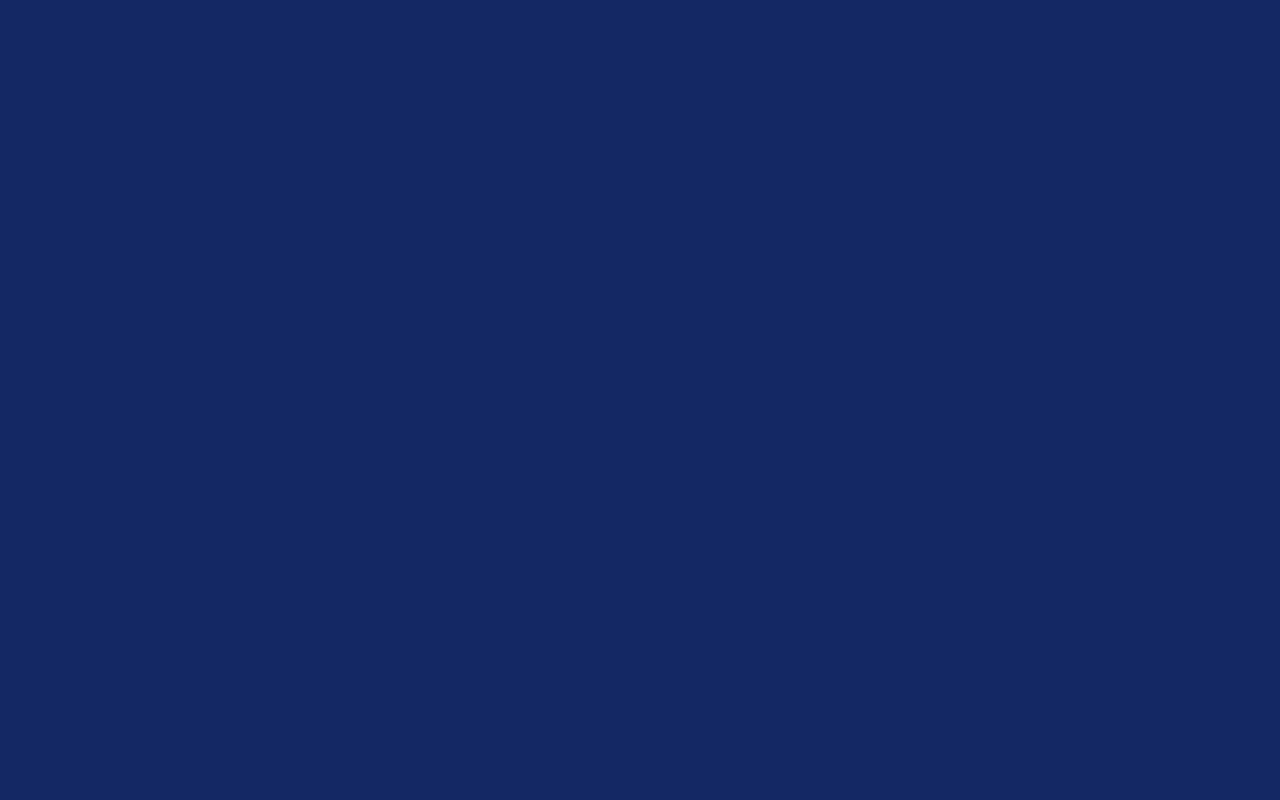
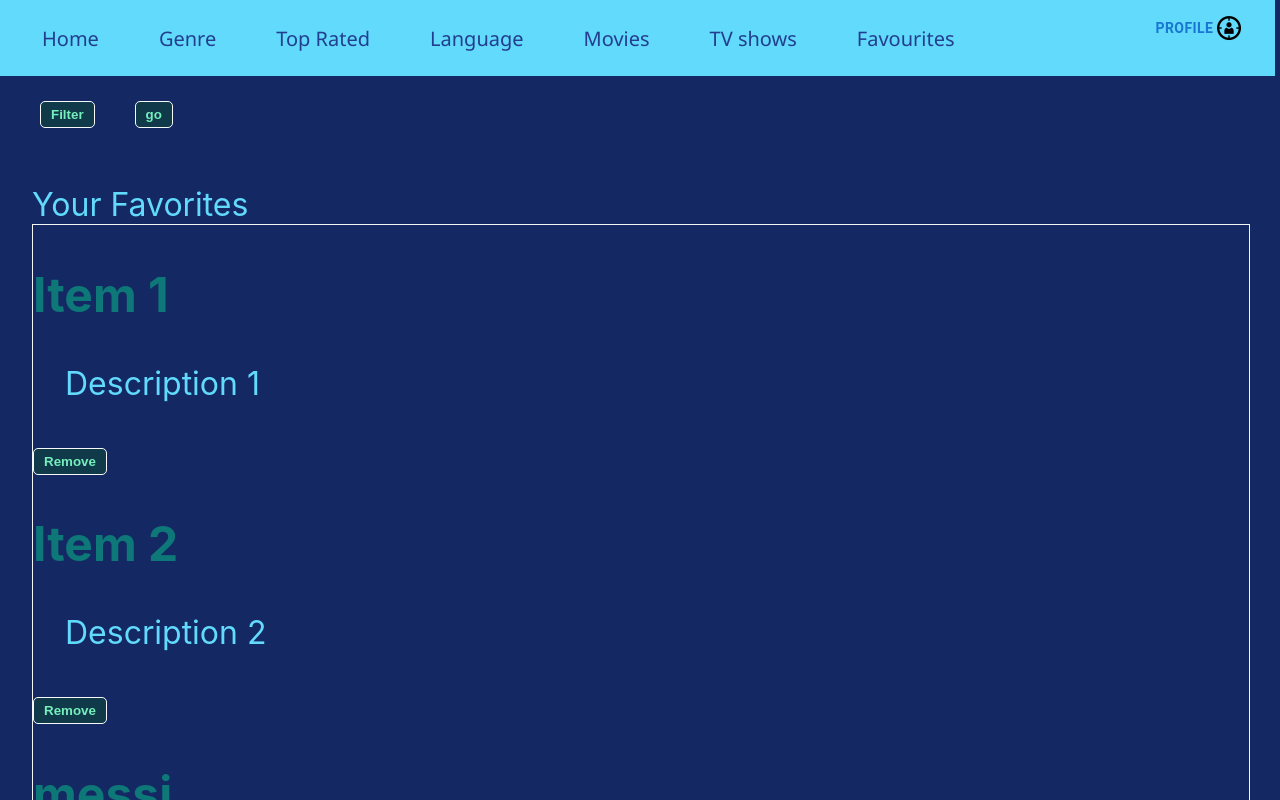
Before and after one commit to dCUBExBYdtCUBE/MOVIEHUB, a React (Create React App) app: page /favourite in a window 1280 px wide. Before the commit this address had no page. Shown: the top 800 px of the page. Built offline with nearby package versions, Linux system fonts and the light colour scheme.

Commit message:
added a favourites page

```diff
--- a/src/App.js
+++ b/src/App.js
@@ -2,7 +2,7 @@ import './App.css';
 import './search.css';
 import React from 'react';
 import bg from "./img/background.jpg";
-import {useState} from 'react'
+import {useState,useEffect} from 'react'
 import Box from '@mui/material/Box';
 import {BoxComponent} from './login';
 import TextField from '@mui/material/TextField';
@@ -13,8 +13,11 @@ function MyApp(){
     const [textInput, setTextInput] = useState('');
     const handleTextInputChange=(event)=>{
         setTextInput(event.target.value);
+    }
+
+    useEffect(() => {
         console.log(textInput)
-    }
+    }, [textInput]);
 
     return(
 
@@ -51,7 +54,7 @@ function MyApp(){
                                 /></div>
 
 
-                    <div><SrButton/></div>
+                    <div>{textInput&&<SrButton textInput={textInput}/>}</div>
 
                 </div>
 
--- /dev/null
+++ b/src/fav.css
@@ -0,0 +1,35 @@
+div.wrapper{
+    margin-left: 40px;
+    margin-right: auto;
+    width: fit-content;
+    border: hidden;
+}
+
+div.in{
+    margin-right: auto;
+    width: 50rem;
+    border-color:  #84d4f1;
+    border-width: 0.7rem;
+    border-radius: 2rem;
+    color: #84d4f1;
+}
+
+a{
+    color: #84d4f1;
+    text-align:right;
+}
+
+button.search{
+    border: 1px solid #f7f9f8;
+    /* background: transparent; */
+    /* margin-left: 75rem; */
+    margin-left:auto;
+    margin-right:10px;
+    border-radius: 5px;
+    padding: 5px 10px;
+    cursor: pointer;
+    transition: all 0.2s ease-in-out;
+    color: rgb(117, 239, 188);
+    font-weight: bold;
+    background-color: rgb(16, 58, 74);
+  }
--- /dev/null
+++ b/src/fav_page.js
@@ -0,0 +1,41 @@
+import React, { useState } from 'react';
+import ToggleDiv from './button';
+import MyComponent from './result';
+import Navbar from './navbar';
+
+function FavoritePage() {
+  const [data, setData] = useState([
+    { id: 1, title: 'Item 1', description: 'Description 1' },
+    { id: 2, title: 'Item 2', description: 'Description 2' },
+    { id: 3, title: 'messi', description:'Description 3'}
+    // Add more items as needed
+  ]);
+
+  const handleRemoveFromFavorites = (id) => {
+    const updatedData = data.filter((item) => item.id !== id);
+    setData(updatedData);
+  };
+
+  return (
+    <div>
+      <Navbar />
+      <ToggleDiv />
+      <p>
+        Your Favorites
+        <div className="wrapper">
+          {data.map((item) => (
+            <MyComponent
+            key={item.id}
+            id={item.id}
+            data={item}
+            removeFromFavorites={handleRemoveFromFavorites}
+            isFavoritesPage={true}
+          />
+          ))}
+        </div>
+      </p>
+    </div>
+  );
+}
+
+export default FavoritePage;
--- a/src/find.js
+++ b/src/find.js
@@ -6,7 +6,11 @@ import {useState} from 'react'
 import ToggleDiv  from './button.js';
 import Pagination from './pagination';
 import MyComponent from './result';
+import { useLocation } from 'react-router-dom';
 function Find() {
+  const location = useLocation();
+  const searchParams = new URLSearchParams(location.search);
+  const textInput = searchParams.get('search');
   const [data, setData] = useState([
     { id: 1, name: 'John Doe', age: 25 },
     { id: 2, name: 'Jane Smith', age: 30 },
@@ -20,7 +24,7 @@ function Find() {
     <div >
       <Navbar/>
       <ToggleDiv/>
-      <p>Search results for [insert search]<br></br><br></br>
+      <p>Search results for "{textInput}"<br></br><br></br>
        <Pagination
         data={data}
         RenderComponent={MyComponent}
--- a/src/index.js
+++ b/src/index.js
@@ -5,6 +5,7 @@ import MyApp from './App';
 import reportWebVitals from './reportWebVitals';
 import { BrowserRouter as Router,Route,Routes } from 'react-router-dom';
 import Find from './find';
+import FavoritePage from './fav_page';
 const root = ReactDOM.createRoot(document.getElementById('root'));
 root.render(
   <React.StrictMode>
@@ -13,6 +14,7 @@ root.render(
         <Route path="/react-gh-pages" element={<MyApp />} />
 
         <Route path="/find" element={<Find />} />
+        <Route path="/favourite" element={<FavoritePage/>}/>
       </Routes>
       </Router></React.StrictMode>
 );
--- a/src/navbar.js
+++ b/src/navbar.js
@@ -10,6 +10,10 @@ function Navbar() {
     // 👇️ navigate programmatically
     navigate('/react-gh-pages');
   };
+
+  const handleClickfav=()=>{
+    navigate('/favourite');
+  }
   return (
 
     <div>
@@ -68,7 +72,7 @@ function Navbar() {
 
         <li><a
           className="App-link"
-          href="https://reactjs.org"
+          onClick={handleClickfav}
           target="_blank"
           rel="noopener noreferrer"
         >Favourites
--- a/src/result.js
+++ b/src/result.js
@@ -1,10 +1,13 @@
 import React from 'react'
+function MyComponent({ id, data, removeFromFavorites, isFavoritesPage }) {
 
-function MyComponent({ data }) {
     return (
       <div>
         <h2>{data.title}</h2>
         <p>{data.description}</p>
+        {isFavoritesPage && (
+        <button className='search' onClick={() => removeFromFavorites(id)}>Remove</button>
+      )}
       </div>
     );
   }
--- a/src/searchbutton.js
+++ b/src/searchbutton.js
@@ -1,24 +1,25 @@
 import React from 'react';
 import {useNavigate} from 'react-router-dom';
 import Button from '@mui/material/Button';
-export default function SrButton() {
+import Find from './find';
+export default function SrButton(props) {
     const navigate = useNavigate();
-
+    const {textInput}=props;
     const handleClick = () => {
       // 👇️ navigate programmatically
-      navigate('/find');
+      navigate(`/find?search=${textInput}`);
     };
 
     return (
         <div style={{marginTop:"-900px", paddingLeft:"470px"}} >
         <Button variant="contained"
             onClick={handleClick}
+            textInput={textInput}
             style={{maxHeight: '55px' ,
                 minHeight:'55px' ,
                 maxWidth:'300px',
                 minWidth:'300px'}}
-                >SEARCH!</Button>
-
+                > SEARCH!</Button>
     </div>
     );
   }
--- /dev/null
+++ b/src/utils.js
@@ -0,0 +1,6 @@
+import React from "react";
+
+// utils.js
+export function removeFromFavorites(data, id) {
+    return data.filter((item) => item.id !== id);
+  }
```
